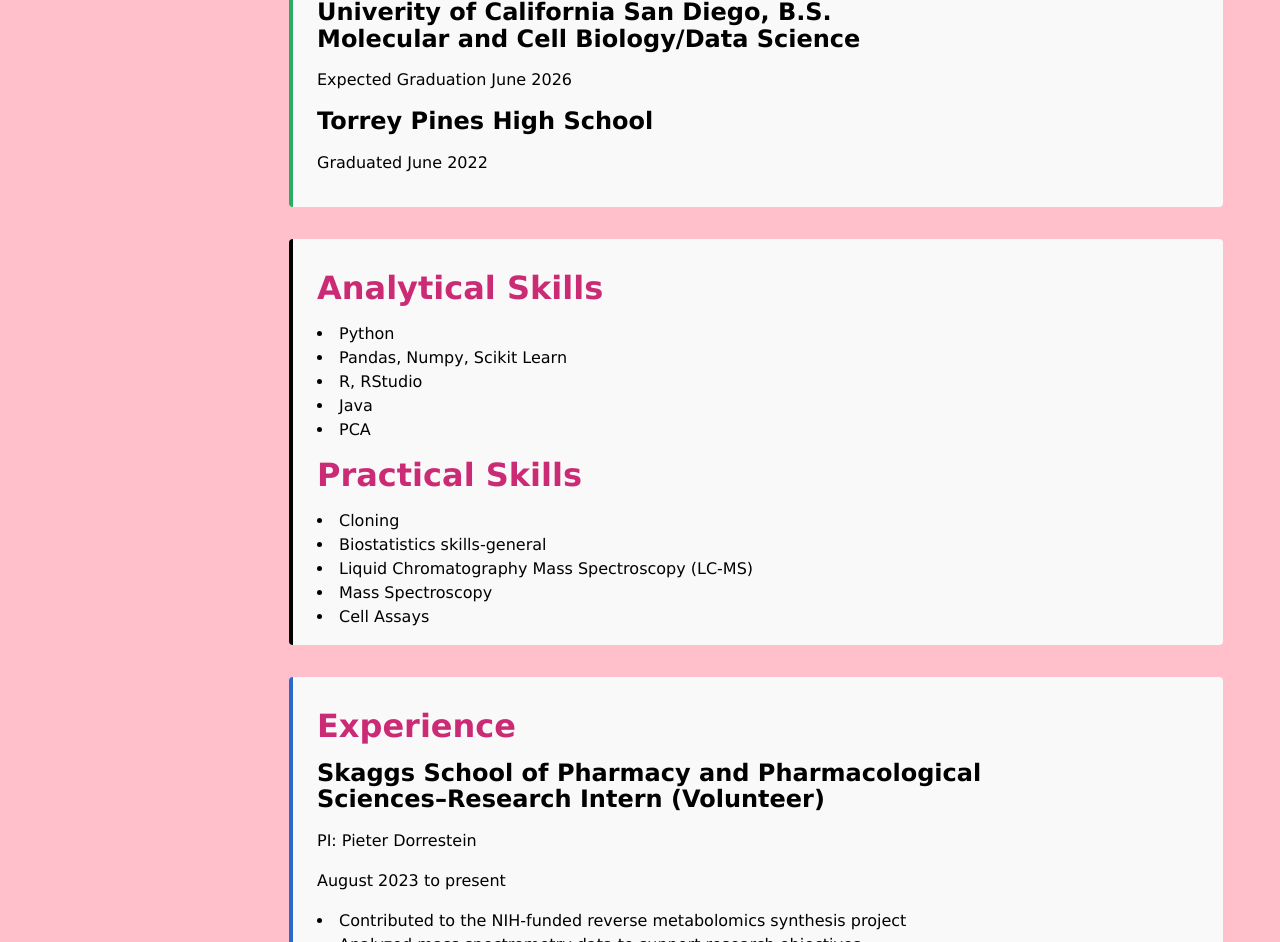
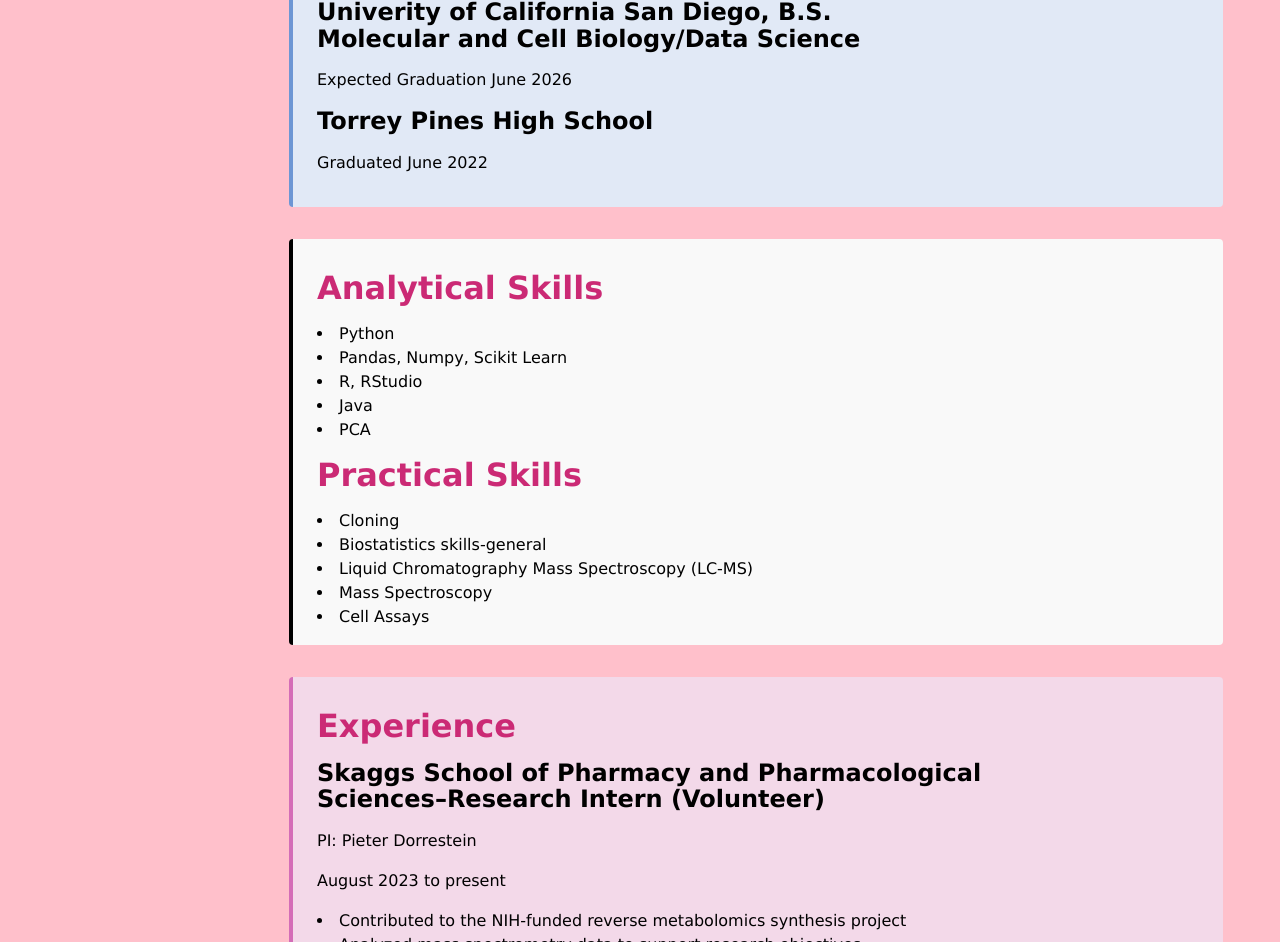
Before and after one commit to msharma-26/portfolio, a plain HTML site: page resume/index.html in a window 1280 px wide. Shown: the part 738-1680 px from the top of the page. Drawn offline with Linux system fonts and the light colour scheme.

Commit message:
added background colors to resume section

```diff
--- a/style.css
+++ b/style.css
@@ -126,11 +126,20 @@
 
 /* Color-coded bars */
 .experience {
-  border-color: #2a6acb;      /* Blue */
+  border-color: #d46db7;
+  background-color: #f3d9e9; /* Pale pink background */
 }
 
 .education {
-  border-color: #27ae60;      /* Green */
+  border-color: #6d96d4;
+  background-color: #e1e9f6;
+}
+
+.objective {
+  border-color: #a88ed0; /* soft lavender purple */
+  background-color: #f2ecfa; /* very light lavender */
+
+
 }
 
 /* if code breaks, this is the code that was added to make the vertical nav menu on resume */
```
